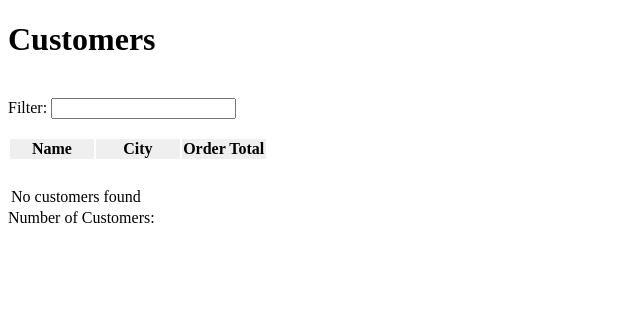
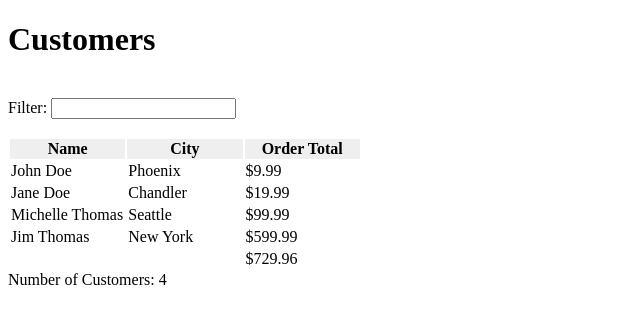
Before and after one commit to KulovacNedim/sorting-app, an Angular app: page / in a window 1280 px wide. Shown: the top 324 px of the page, without its empty margins (0-640 px from the left). Built offline with nearby package versions, Linux system fonts and the light colour scheme.

Commit message:
People added. Pipes for capitalization and currency added

```diff
--- a/src/app/customers/customers-list/customers-list.component.html
+++ b/src/app/customers/customers-list/customers-list.component.html
@@ -5,29 +5,29 @@
 <table class="table table-hover">
     <thead>
         <tr>
-            <th>Name</th>
-            <th>City</th>
-            <th>Order Total</th>
+            <th (click)="sort('name')">Name</th>
+            <th  (click)="sort('city')">City</th>
+            <th  (click)="sort('orderTotal')">Order Total</th>
         </tr>
     </thead>
-    <tr>
+    <tr *ngFor="let cust of filteredCustomers">
         <td>
             <a>
-
+                {{ cust.name | capitalize }}
             </a>
         </td>
-        <td></td>
-        <td></td>
+        <td>{{ cust.city }}</td>
+        <td>{{ cust.orderTotal | currency:currencyCode:'symbol' }}</td>
     </tr>
-    <tr>
+    <tr *ngIf="filteredCustomers && filteredCustomers.length">
         <td colspan="2">&nbsp;</td>
         <td>
-
+            {{ customersOrderTotal | currency:currencyCode:'symbol' }}
         </td>
     </tr>
-    <tr>
+    <tr *ngIf="!filteredCustomers || !filteredCustomers.length">
         <td colspan="4">No customers found</td>
     </tr>
 </table>
-Number of Customers:
+Number of Customers: {{ filteredCustomers.length }}
 <br />
--- a/src/app/customers/customers-list/customers-list.component.ts
+++ b/src/app/customers/customers-list/customers-list.component.ts
@@ -1,4 +1,4 @@
-import { Component, OnInit } from '@angular/core';
+import { Component, OnInit, Input } from '@angular/core';
 import { ICustomer } from 'src/app/shared/interfaces';
 
 @Component({
@@ -8,6 +8,18 @@ import { ICustomer } from 'src/app/shared/interfaces';
 })
 export class CustomersListComponent implements OnInit {
 
+  private _customers: ICustomer[] = [];
+  @Input() get customers(): ICustomer[] {
+    return this._customers;
+  }
+
+  set customers(value: ICustomer[]) {
+    if (value) {
+      this.filteredCustomers = this._customers = value;
+      this.calculateOrders();
+    }
+  }
+
   filteredCustomers: ICustomer[] = [];
   customersOrderTotal: number;
   currencyCode: string = 'USD';
@@ -15,6 +27,18 @@ export class CustomersListComponent implements OnInit {
   constructor() { }
 
   ngOnInit() {
+
+  }
+
+  calculateOrders() {
+    this.customersOrderTotal = 0;
+    this.filteredCustomers.forEach((cust: ICustomer) => {
+        this.customersOrderTotal += cust.orderTotal;
+    });
+  }
+
+  sort(prop: string) {
+    // A sorter service will handle the sorting
   }
 
 }
--- a/src/app/customers/customers.component.html
+++ b/src/app/customers/customers.component.html
@@ -1,3 +1,4 @@
 <h1>{{ title }}</h1>
+
 <br>
-<app-customers-list></app-customers-list>
+<app-customers-list [customers]="people"></app-customers-list>
--- a/src/app/customers/customers.component.ts
+++ b/src/app/customers/customers.component.ts
@@ -7,7 +7,7 @@ import { ICustomer } from '../shared/interfaces';
 })
 export class CustomersComponent implements OnInit {
     title: string;
-    people: ICustomer[]
+    people: ICustomer[];
 
     constructor() {}
 
--- a/src/app/customers/customers.module.ts
+++ b/src/app/customers/customers.module.ts
@@ -4,9 +4,10 @@ import { NgModule } from '@angular/core';
 import { CustomersComponent } from './customers.component';
 import { CustomersListComponent } from './customers-list/customers-list.component';
 import { FilterTextboxComponent } from './customers-list/filter-text.component';
+import { SharedModule } from '../shared/shared.module';
 
 @NgModule({
-  imports: [CommonModule],
+  imports: [CommonModule, SharedModule],
   declarations: [CustomersComponent, CustomersListComponent, FilterTextboxComponent],
   exports: [ CustomersComponent ]
 })
--- /dev/null
+++ b/src/app/shared/capitalize.pipe.ts
@@ -0,0 +1,11 @@
+import { Pipe, PipeTransform } from '@angular/core';
+
+@Pipe({ name: 'capitalize' })
+export class CapitalizePipe implements PipeTransform {
+    transform(value: any) {
+        if (value) {
+            return value.charAt(0).toUpperCase() + value.slice(1);
+        }
+        return value;
+    }
+}
--- a/src/app/shared/shared.module.ts
+++ b/src/app/shared/shared.module.ts
@@ -1,11 +1,12 @@
 import { NgModule } from '@angular/core';
 import { CommonModule } from '@angular/common';
+import { CapitalizePipe } from './capitalize.pipe';
 
 @NgModule({
-  declarations: [],
+  declarations: [ CapitalizePipe ],
   imports: [
     CommonModule
   ],
-  exports: []
+  exports: [ CapitalizePipe ]
 })
 export class SharedModule { }
```
